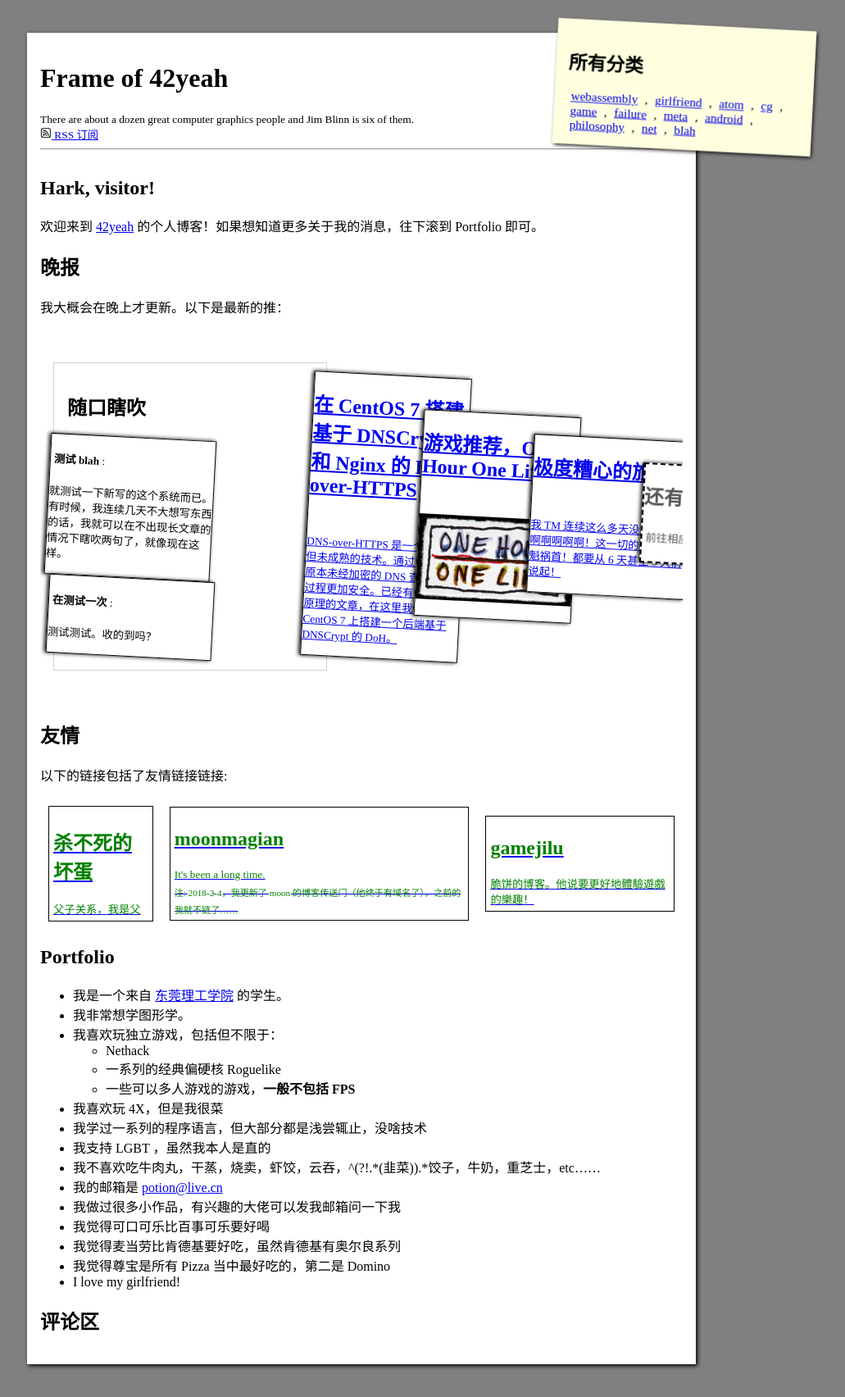
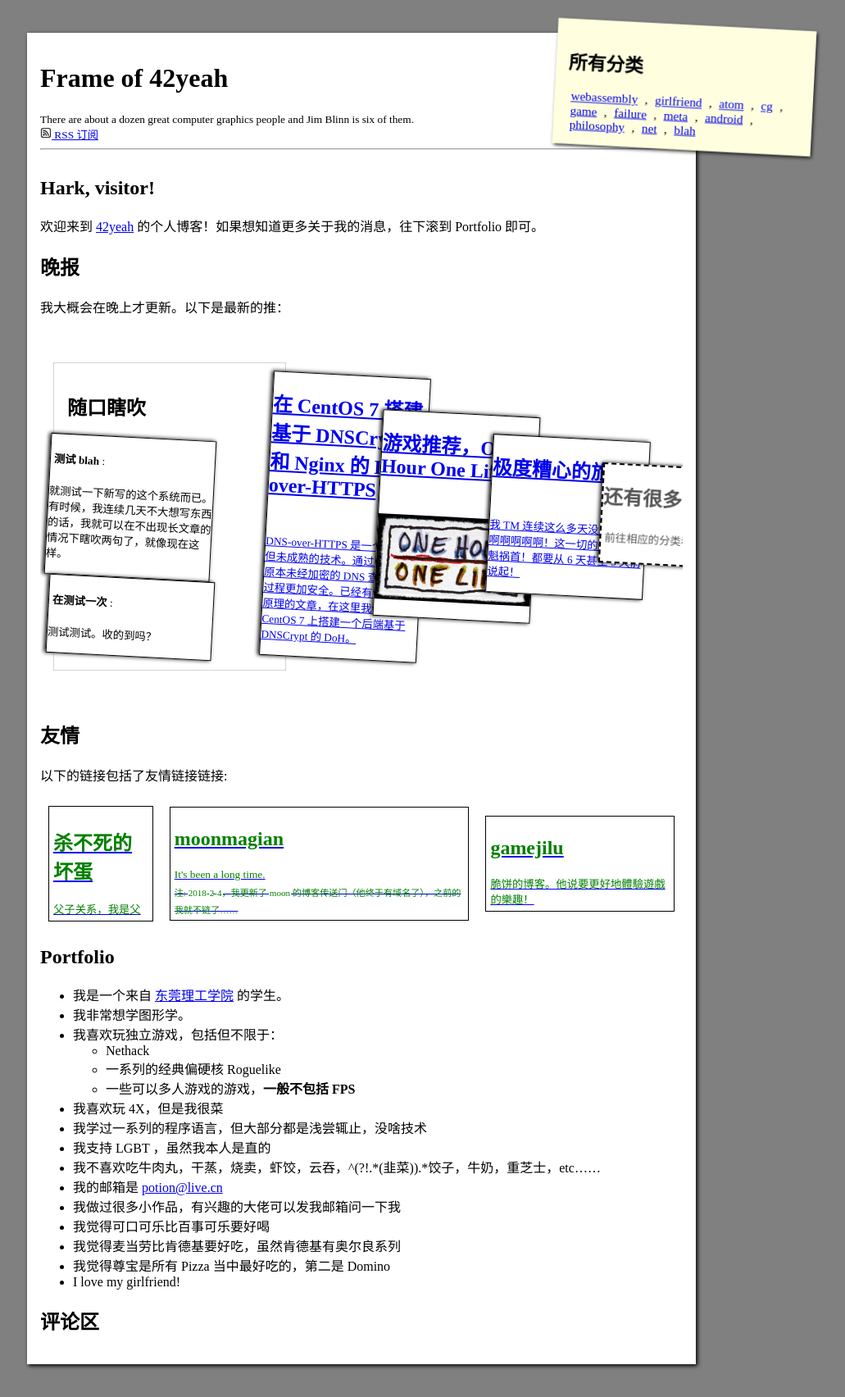
Before and after one commit to POTION4/potion4.github.io, a Jekyll site: the page built from index.md, in a window 1280 px wide. Shown: the whole page at 82% size, without its empty margins (215-1246 px from the left). Built offline with Jekyll 4.4.1, drawn with Linux system fonts in a browser that asks for light colours; our own code applies the rules of GitHub Pages for plain Markdown files; a script that is not in the unit is left out; comment, search, counter and statistics services are not loaded.

Commit message:
Lessened

```diff
--- a/index.md
+++ b/index.md
@@ -39,7 +39,7 @@ title: Frame of 42yeah
       {% if firstBlah %}
         {% assign firstBlah = false %}
         {% raw %}
-          <div style="margin-left: -1.5rem; border-color: lightgray; border-style: solid; border-width: 1px; max-width: 400px; padding: 1.0rem; min-width: 300px">
+          <div style="margin-left: -1.5rem; border-color: lightgray; border-style: solid; border-width: 1px; max-width: 400px; padding: 1.0rem; min-width: 250px">
             <h2>随口瞎吹</h2>
         {% endraw %}
       {% endif %}
```
